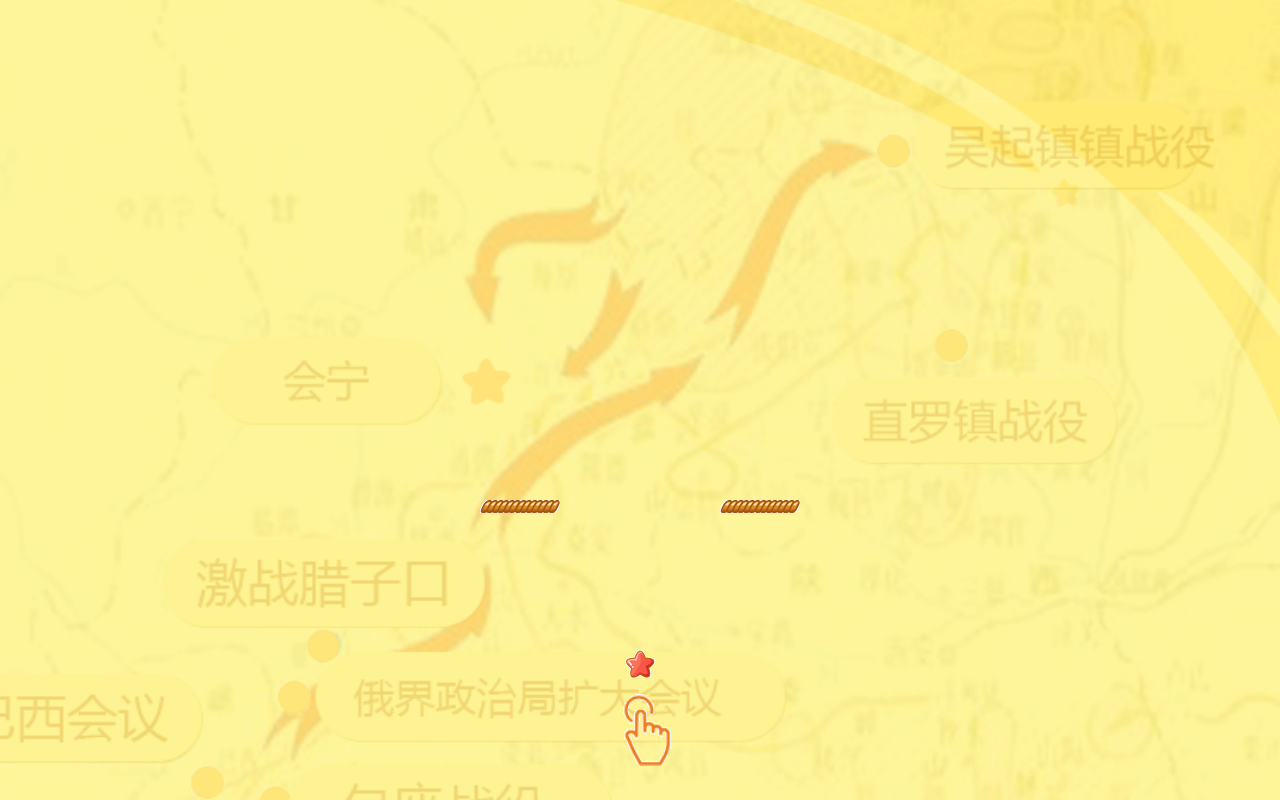
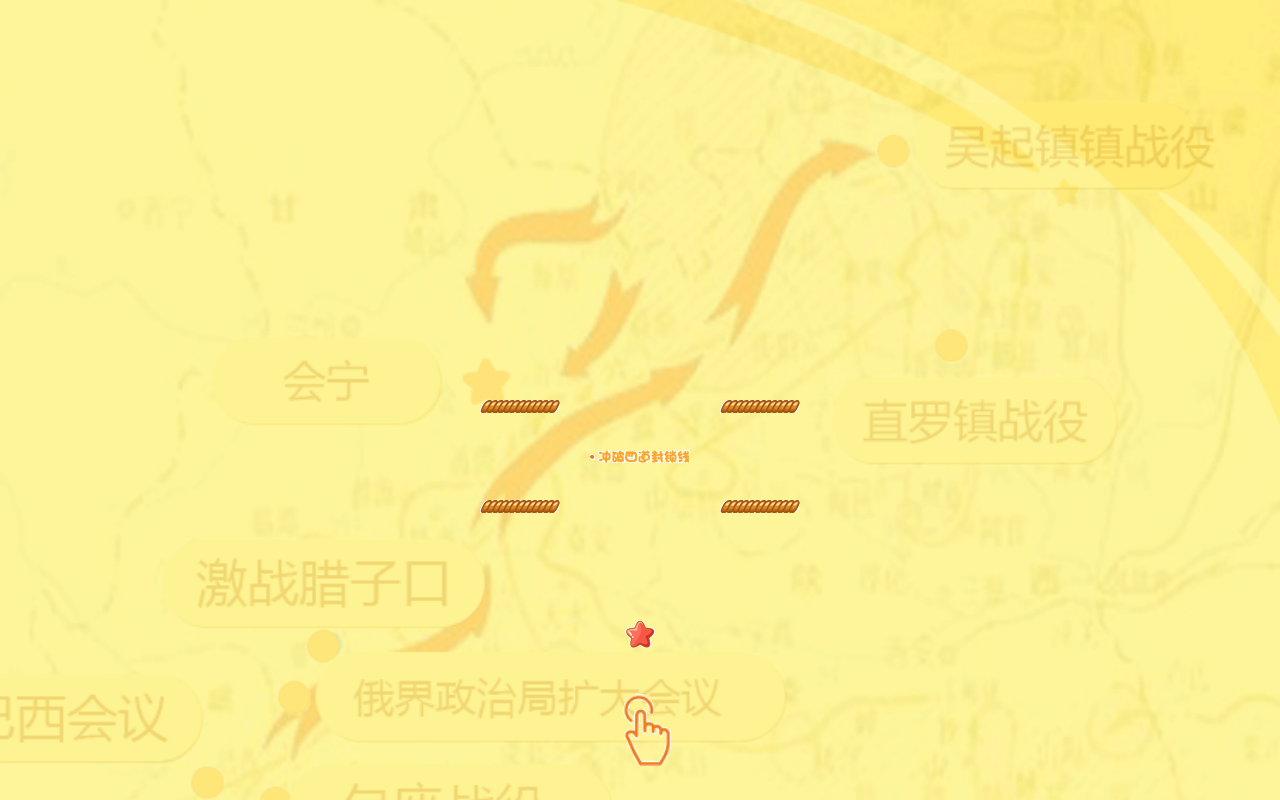
Before and after one commit to RedrockTeam/breakOut, a website: page src/html/game.html in a window 1280 px wide. Drawn offline with Linux system fonts and the light colour scheme.

Commit message:
Changed running functions into Arr

```diff
--- a/src/html/game.html
+++ b/src/html/game.html
@@ -20,6 +20,7 @@
     <img src="../imgs/game-touch.png" alt="touch" id="img-touch">
     <img src="../imgs/game-star.png" alt="star" id="img-star">
     <img src="../imgs/game-rope.png" alt="rope" id="img-rope">
+    <img src="../imgs/game-title-1.png" alt="title_1" id="img-title-1">
 </section>
 
 <script src="../js/zepto.js"></script>
--- a/src/js/game.js
+++ b/src/js/game.js
@@ -25,6 +25,16 @@ $(document).ready(() => {
      *   @pub.run 游戏是否正在运行
      *   @pub.isStart 是否已经开始了（防止开始之前暂停）
      */
+
+    let gameController = [
+        'barrier_one_left.move()',
+        'barrier_one_right.move()',
+        'star.collision(barrier_one_left.top, barrier_one_right.isClose)',
+        'barrier_two_left.move()',
+        'barrier_two_right.move()',
+        'star.collision(barrier_two_left.top, barrier_two_right.isClose)',
+        'barrier_one_sign.paint()'
+    ];
 
     class Stage {
 
@@ -68,13 +78,19 @@ $(document).ready(() => {
                 stage.refresh();
                 stage.up(star.getPos()[1]);
 
-                barrier_one_left.move();
-                barrier_one_right.move();
-                star.collision(barrier_one_left.top, barrier_one_right.isClose);
+                //barrier_one_left.move();
+                //barrier_one_right.move();
+                //star.collision(barrier_one_left.top, barrier_one_right.isClose);
+                //
+                //barrier_two_left.move();
+                //barrier_two_right.move();
+                //star.collision(barrier_two_left.top, barrier_two_right.isClose);
+
+                gameController.forEach(item => eval(item));
 
                 /*
                 *   运行整个游戏
-                *   里面的函数根据实际情况写
+                *   强行变成了 eval 23333
                 * */
 
                 touch.blink();
@@ -382,18 +398,29 @@ $(document).ready(() => {
     const imgStar = document.querySelector("#img-star");
     const imgRope = document.querySelector("#img-rope");
     const imgTouch = document.querySelector("#img-touch");
+    const imgT1 = document.querySelector("#img-title-1");
     const winHeight = window.innerHeight;
 
     const stage = new Stage();
     const touch = new Sign(167, winHeight - 70, 40, 60, imgTouch);
-    const star = new Star(winHeight - 150, 145, 30, 30, imgStar);
+    const star = new Star(winHeight - 180, 145, 30, 30, imgStar);
+
     const barrier_one_left = new Block(0, winHeight - 300, 80, 13, imgRope, true, 40, 120, [[105, 120]]);
     const barrier_one_right = new Block(240, winHeight - 300, 80, 13, imgRope, false, 200, 280, [[200, 215]]);
 
+    const barrier_one_sign = new Sign(110, winHeight - 350, 100, 13, imgT1);
+
+    const barrier_two_left = new Block(0, winHeight - 400, 80, 13, imgRope, true, 40, 120, [[105, 120]]);
+    const barrier_two_right = new Block(240, winHeight - 400, 80, 13, imgRope, false, 200, 280, [[200, 215]]);
+
     stage.refresh();
+
     window.setTimeout(() => {
         barrier_one_left.paint();
         barrier_one_right.paint();
+        barrier_one_sign.paint();
+        barrier_two_left.paint();
+        barrier_two_right.paint();
         star.paint();
     }, 200);
 
@@ -405,7 +432,6 @@ $(document).ready(() => {
     /* 在 refresh 之后延时加载, 避免被擦掉, 只用画第一关, 其他的画了也看不到 */
 
     $("#container").on("touchstart", function () {
-
         window.clearInterval(pub.touchTimer);
         /* 不让那小手那一块儿闪了, 跟着整个画布一起刷新 */
 
```
Also changed, not shown: dist/html/game.html, dist/imgs/game-title-1.png (added), dist/js/game.js, src/imgs/game-title-1.png (added).
